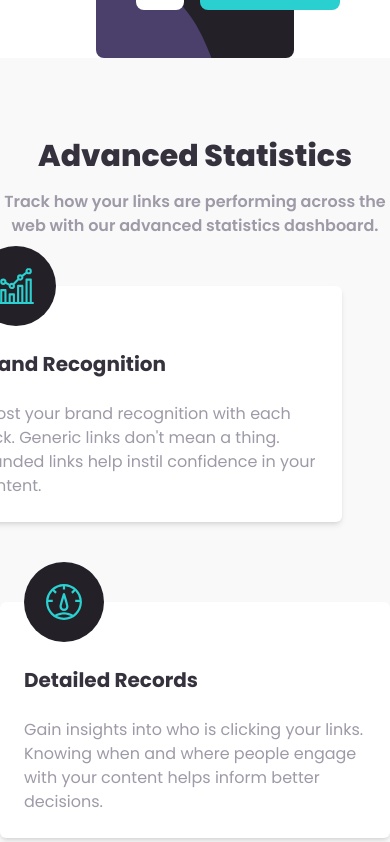
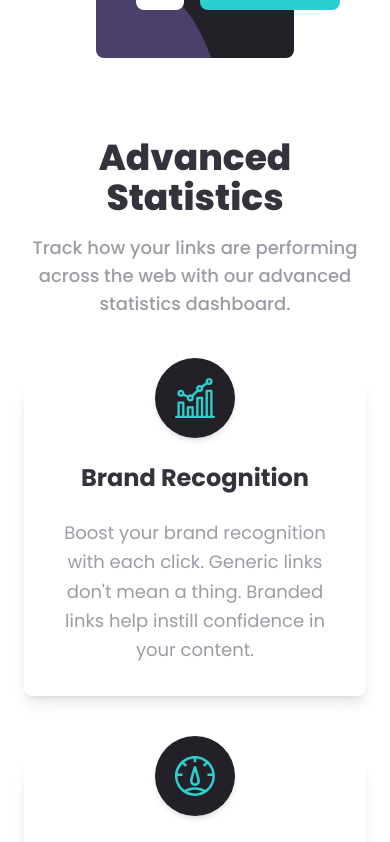
Before and after one commit to irishmicoletcando/url-shortener, a React (Vite) app: page / in a window 390 px wide. Shown: the part 956-1798 px from the top of the page. Built offline with nearby package versions, Linux system fonts and the light colour scheme.

Commit message:
refactor: Responsiveness of cards

```diff
--- a/src/components/AdvancedStatistics.tsx
+++ b/src/components/AdvancedStatistics.tsx
@@ -9,7 +9,7 @@ const AdvancedStatistics = () => {
       header: "Brand Recognition",
       icon: brandRecognition,
       content:
-        "Boost your brand recognition with each click. Generic links don't mean a thing. Branded links help instil confidence in your content.",
+        "Boost your brand recognition with each click. Generic links don't mean a thing. Branded links help instill confidence in your content.",
     },
     {
       header: "Detailed Records",
@@ -26,39 +26,20 @@ const AdvancedStatistics = () => {
   ];
 
   return (
-    <div className="bg-gray/10 py-20 relative">
-      <div className="max-w-5xl mx-auto space-y-12 mb-20">
-        <div className="text-center space-y-4">
-          <h2 className="text-3xl font-extrabold text-very-dark-blue">
-            Advanced Statistics
-          </h2>
-          <p className="text-grayish-violet font-semibold">
-            Track how your links are performing across the web with our advanced
-            statistics dashboard.
-          </p>
-        </div>
-        <div className="grid grid-cols-1 md:grid-cols-3 gap-8">
-          {boxData.map((box, index) => (
-            <div
-              key={index}
-              className={`relative ${
-                index === 0
-                  ? "transform -translate-x-12"
-                  : index === 1
-                  ? "transform translate-y-12"
-                  : "transform translate-x-12 translate-y-20"
-              }`}
-            >
-              <AdvancedStatisticsBox
-                header={box.header}
-                icon={box.icon}
-                content={box.content}
-              />
-            </div>
-          ))}
-        </div>
+    <div className="bg-gray-100 py-20 relative px-6 md:px-24">
+      <div className="max-w-5xl mx-auto text-center mb-16">
+        <h2 className="text-4xl font-extrabold text-very-dark-blue">Advanced Statistics</h2>
+        <p className="text-grayish-violet font-medium mt-4 text-lg">
+          Track how your links are performing across the web with our advanced statistics dashboard.
+        </p>
       </div>
-      <div className="max-w-lg absolute inset-x-0 top-1/2 transform translate-y-18 bg-cyan h-2 z-[-1] mx-auto"></div>
+      <div className="relative grid gap-16 lg:grid-cols-3 items-start">
+        {boxData.map((box, index) => (
+          <div key={index} className="relative flex justify-center">
+            <AdvancedStatisticsBox header={box.header} icon={box.icon} content={box.content} />
+          </div>
+        ))}
+      </div>
     </div>
   );
 };
--- a/src/components/AdvancedStatisticsBox.tsx
+++ b/src/components/AdvancedStatisticsBox.tsx
@@ -6,12 +6,12 @@ interface Props {
 
 const AdvancedStatisticsBox: React.FC<Props> = ({ header, icon, content }) => {
   return (
-    <div className="relative bg-white rounded-md shadow-md p-6 flex flex-col space-y-6">
-      <div className="bg-very-dark-violet rounded-full w-20 h-20 flex items-center justify-center -mt-16">
-        <img src={icon} className="w-9 h-9" alt={header} />
+    <div className="relative bg-white min-h-[300px] rounded-lg shadow-lg p-8 flex flex-col space-y-6 text-center hover:shadow-2xl transition-shadow duration-300">
+      <div className="bg-very-dark-violet rounded-full w-20 h-20 flex items-center justify-center mx-auto -mt-14 shadow-md">
+        <img src={icon} className="w-10 h-10" alt={header} />
       </div>
-      <h3 className="text-xl font-bold text-very-dark-blue">{header}</h3>
-      <p className="text-grayish-violet">{content}</p>
+      <h3 className="text-2xl font-bold text-very-dark-blue">{header}</h3>
+      <p className="text-grayish-violet leading-relaxed text-lg">{content}</p>
     </div>
   );
 };
```
